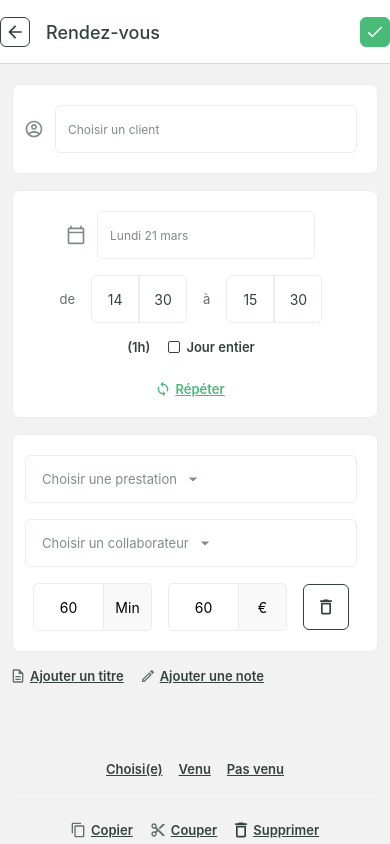
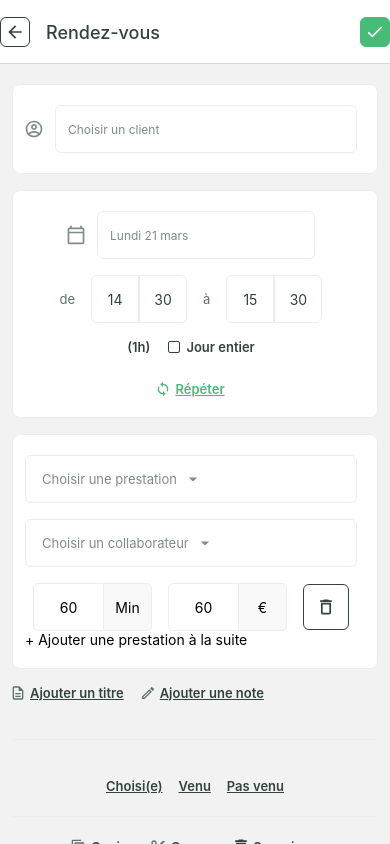
Before and after one commit to kiki-le-singe/rendez-vous, a React Native app: screen /RendezVous in a window 390 px wide. Built offline with nearby package versions, Linux system fonts and the light colour scheme.

Commit message:
[WIP] implement add provisions

```diff
--- a/components/Provisions/index.tsx
+++ b/components/Provisions/index.tsx
@@ -1,67 +1,35 @@
 import React from "react";
 import { StyleSheet, Text, View } from "react-native";
 
-import PickerSelect from "../../components/PickerSelect";
-import { ThemePickerSelect } from "../PickerSelect/types";
 import Colors from "../../constants/Colors";
-import Icon from "../Icon";
-import BinIcon from "../../assets/svg/js/BinIcon";
+import ProvisionsContainer from "../ProvisionsContainer";
 
 export default function Provisions() {
-  const [isReset, setIsReset] = React.useState(false);
+  const [provisions, setProvisions] = React.useState([0]);
 
-  function handleResetPickerSelect(isReset: boolean) {
-    setIsReset(isReset);
+  const provisionsLength = provisions.length;
+
+  function handleAddProvision() {
+    setProvisions([...provisions, provisionsLength]);
+  }
+
+  React.useEffect(() => {
+    console.log("provisions", provisions);
+  }, [provisions]);
+
+  function renderProvisions() {
+    return provisions.map((provision) => (
+      <ProvisionsContainer key={`ProvisionsContainer_${provision}`} />
+    ));
   }
 
   return (
-    <View style={styles.container}>
-      <PickerSelect
-        values={[
-          "Coupe homme (cheveux courts)",
-          "Coloration",
-          "Coupe barbe",
-          "Coupe femme (cheveux courts)",
-          "Shampoing",
-          "Massage",
-        ]}
-        selectLabel="Prestation"
-        placeholder="Choisir une prestation"
-        theme={ThemePickerSelect.GREEN}
-        isReset={isReset}
-        handleResetPickerSelect={handleResetPickerSelect}
-      />
-      <PickerSelect
-        values={["Ponnappa", "John", "Hayman", "Salome", "Daly", "Natalie"]}
-        selectLabel="Avec"
-        placeholder="Choisir un collaborateur"
-        isReset={isReset}
-        handleResetPickerSelect={handleResetPickerSelect}
-      />
+    <View>
+      {renderProvisions()}
 
-      <View style={styles.tabsContainer}>
-        <View style={styles.tabs}>
-          <View style={[styles.tab, styles.tabLeft]}>
-            <Text>60</Text>
-          </View>
-          <View style={[styles.tab, styles.tabRight]}>
-            <Text>Min</Text>
-          </View>
-        </View>
-
-        <View style={styles.tabs}>
-          <View style={[styles.tab, styles.tabLeft]}>
-            <Text>60</Text>
-          </View>
-          <View style={[styles.tab, styles.tabRight]}>
-            <Text>€</Text>
-          </View>
-        </View>
-
-        <Icon size={46} onPress={() => handleResetPickerSelect(true)}>
-          <BinIcon />
-        </Icon>
-      </View>
+      <Text onPress={handleAddProvision} style={styles.addProvision}>
+        + Ajouter une prestation à la suite
+      </Text>
     </View>
   );
 }
--- /dev/null
+++ b/components/ProvisionsContainer/index.tsx
@@ -0,0 +1,107 @@
+import React from "react";
+import { StyleSheet, Text, View } from "react-native";
+
+import PickerSelect from "../../components/PickerSelect";
+import { ThemePickerSelect } from "../PickerSelect/types";
+import Colors from "../../constants/Colors";
+import Icon from "../Icon";
+import BinIcon from "../../assets/svg/js/BinIcon";
+
+export default function ProvisionsContainer() {
+  const [isReset, setIsReset] = React.useState(false);
+
+  function handleResetPickerSelect(isReset: boolean) {
+    setIsReset(isReset);
+  }
+
+  return (
+    <View style={styles.container}>
+      <PickerSelect
+        values={[
+          "Coupe homme (cheveux courts)",
+          "Coloration",
+          "Coupe barbe",
+          "Coupe femme (cheveux courts)",
+          "Shampoing",
+          "Massage",
+        ]}
+        selectLabel="Prestation"
+        placeholder="Choisir une prestation"
+        theme={ThemePickerSelect.GREEN}
+        isReset={isReset}
+        handleResetPickerSelect={handleResetPickerSelect}
+      />
+      <PickerSelect
+        values={["Ponnappa", "John", "Hayman", "Salome", "Daly", "Natalie"]}
+        selectLabel="Avec"
+        placeholder="Choisir un collaborateur"
+        isReset={isReset}
+        handleResetPickerSelect={handleResetPickerSelect}
+      />
+
+      <View style={styles.tabsContainer}>
+        <View style={styles.tabs}>
+          <View style={[styles.tab, styles.tabLeft]}>
+            <Text>60</Text>
+          </View>
+          <View style={[styles.tab, styles.tabRight]}>
+            <Text>Min</Text>
+          </View>
+        </View>
+
+        <View style={styles.tabs}>
+          <View style={[styles.tab, styles.tabLeft]}>
+            <Text>60</Text>
+          </View>
+          <View style={[styles.tab, styles.tabRight]}>
+            <Text>€</Text>
+          </View>
+        </View>
+
+        <Icon size={46} onPress={() => handleResetPickerSelect(true)}>
+          <BinIcon />
+        </Icon>
+      </View>
+    </View>
+  );
+}
+
+const styles = StyleSheet.create({
+  container: {
+    gap: 16,
+  },
+  tabsContainer: {
+    flexDirection: "row",
+    justifyContent: "center",
+    alignItems: "center",
+    gap: 16,
+  },
+  tabs: {
+    flexDirection: "row",
+    height: 48,
+  },
+  tab: {
+    height: "100%",
+    justifyContent: "center",
+    alignItems: "center",
+    borderWidth: 1,
+    borderColor: Colors.light.border,
+  },
+  tabLeft: {
+    width: 71,
+    borderTopLeftRadius: 5,
+    borderBottomLeftRadius: 5,
+  },
+  tabRight: {
+    width: 48,
+    borderTopRightRadius: 5,
+    borderBottomRightRadius: 5,
+    backgroundColor: Colors.light.darkWhite,
+    borderLeftWidth: 0,
+  },
+  label: {
+    width: 80,
+    textAlign: "center",
+    color: Colors.light.placeholder,
+  },
+});
```
